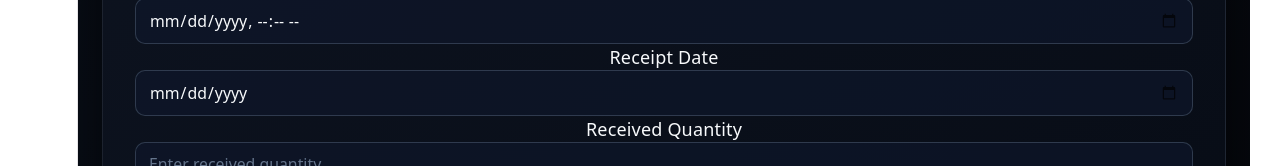
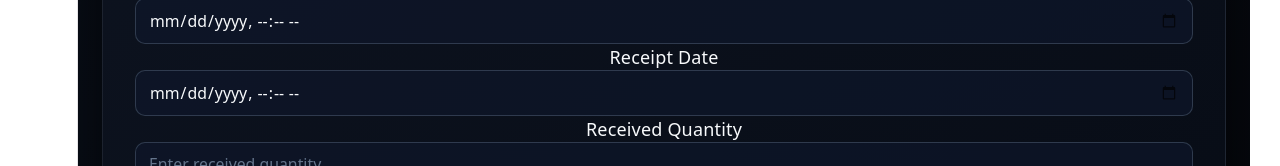
Before and after one commit to barnilsarma/hbus, a React (Vite) app: page /purchase/new in a window 1280 px wide. Shown: the part 990-1156 px from the top of the page. Built offline with nearby package versions, Linux system fonts and the light colour scheme.

Commit message:
bug fixes

```diff
--- a/src/pages/purchase/Purchase.module.scss
+++ b/src/pages/purchase/Purchase.module.scss
@@ -381,8 +381,8 @@ scss
     border: none !important;
     border-radius: 0 !important;
 
-    background-color: transparent !important;
-
+    background-color: #000000 !important;
+    color:#ffffff !important;
     box-shadow: none !important;
 
     &:focus {
--- a/src/pages/purchase/Purchase.tsx
+++ b/src/pages/purchase/Purchase.tsx
@@ -390,20 +390,39 @@ const Purchase = () => {
     }
   };
 
-  const handleFilterChange = (field: string, key: keyof ColumnFilter, value: string) => {
+  const handleFilterChange = (
+    field: string,
+    key: keyof ColumnFilter,
+    value: string
+  ) => {
     setFilters((prev) => {
-      const currentFilter = prev[field] || { operator: 'contains', value: '' };
-      const updatedFilter = { ...currentFilter, [key]: value };
+      const currentFilter: ColumnFilter = prev[field] || {
+        operator: 'contains',
+        value: '',
+      };
 
-      if (!updatedFilter.value && !updatedFilter.valueTo) {
+      const updatedFilter: ColumnFilter = {
+        ...currentFilter,
+        [key]: value,
+      };
+
+      // Only remove the filter when the user clears its value,
+      // not when they are changing the operator.
+      if (
+        key !== 'operator' &&
+        !updatedFilter.value &&
+        !updatedFilter.valueTo
+      ) {
         const { [field]: _, ...rest } = prev;
         return rest;
       }
 
-      return { ...prev, [field]: updatedFilter };
+      return {
+        ...prev,
+        [field]: updatedFilter,
+      };
     });
   };
-
   const clearFilters = () => {
     setFilters({});
   };
@@ -705,7 +724,9 @@ const Purchase = () => {
 
                     return (
                       <option key={locId || idx} value={locId}>
-                        {locName}
+                        <span className='bg-[#000000] text-white px-2 py-1 rounded'>
+                          {locName}
+                        </span>
                       </option>
                     );
                   })}
--- a/src/pages/purchase/PurchaseNew.tsx
+++ b/src/pages/purchase/PurchaseNew.tsx
@@ -17,17 +17,17 @@ const fieldDefinitions: FieldDef[] = [
   { name: 'PONumber', label: 'PO Number', type: 'text', required: true },
   { name: 'supplier', label: 'Supplier', type: 'text', required: false },
   { name: 'item', label: 'Item', type: 'text', required: false },
-  { name: 'gst', label: 'GST (%)', type: 'number', required: false },
+  { name: 'gst', label: 'GST (%)', type: 'text', required: false },
   { name: 'unit', label: 'Unit', type: 'text', required: false },
-  { name: 'rate', label: 'Rate', type: 'number', required: false },
-  { name: 'qty', label: 'Quantity', type: 'number', required: false },
+  { name: 'rate', label: 'Rate', type: 'text', required: false },
+  { name: 'qty', label: 'Quantity', type: 'text', required: false },
   { name: 'date', label: 'Order Date', type: 'datetime-local', required: false },
   { name: 'status', label: 'Status', type: 'select', required: false },
-  { name: 'amount', label: 'Amount', type: 'number', required: false },
+  { name: 'amount', label: 'Amount', type: 'text', required: false },
   { name: 'invoicenumber', label: 'Invoice Number', type: 'text', required: false },
   { name: 'invoicedate', label: 'Invoice Date', type: 'datetime-local', required: false },
-  { name: 'receiptdate', label: 'Receipt Date', type: 'date', required: false },
-  { name: 'receivedqty', label: 'Received Quantity', type: 'number', required: false },
+  { name: 'receiptdate', label: 'Receipt Date', type: 'datetime-local', required: false },
+  { name: 'receivedqty', label: 'Received Quantity', type: 'text', required: false },
 ];
 
 const visibleFields = fieldDefinitions.map((f) => f.name);
```
